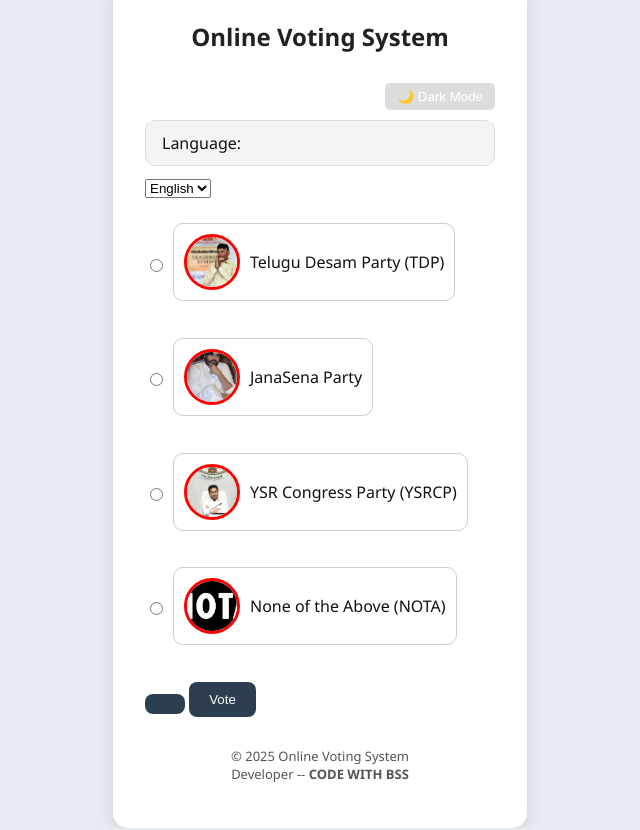
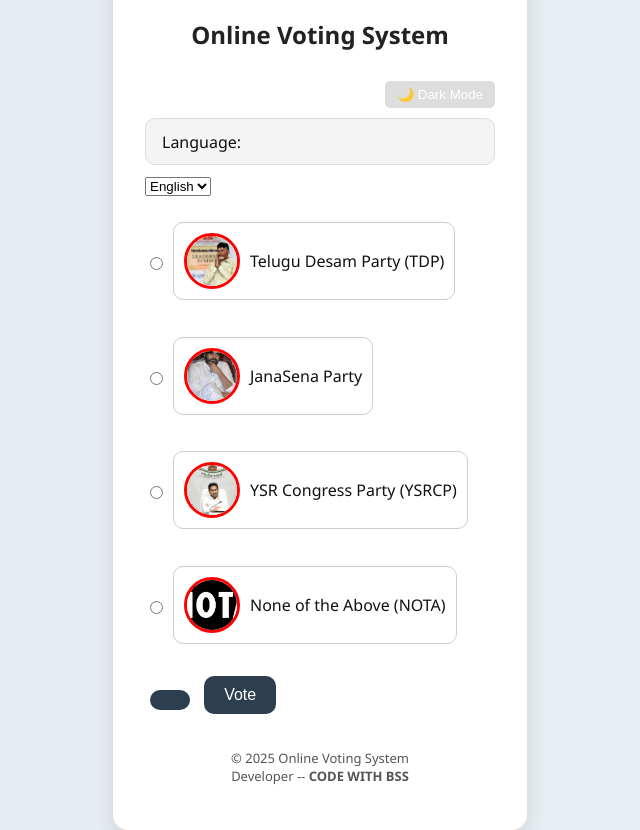
Before and after one commit to Bhanu-lpu/Onlinevotingapp, a Flask app: page / in a window 1280 px wide. Shown: the whole page, without its empty margins (320-960 px from the left). Run offline with Flask 3, Linux system fonts and the light colour scheme.

Commit message:
Update index.html

```diff
--- a/templates/index.html
+++ b/templates/index.html
@@ -63,8 +63,9 @@
         </label>
       </div>
 
-      <button type="button" onclick="clearSelection()">{{ t["clear_vote"] }}</button>
-      <button type="submit">{{ t["vote_button"] }}</button>
+<button type="button" class="btn btn-secondary" onclick="clearSelection()">{{ t["clear_vote"] }}</button>
+<button type="submit" class="btn btn-primary">{{ t["vote_button"] }}</button>
+
 
       {% if show_results %}
         <a href="{{ url_for('results', lang=lang) }}" class="btn btn-primary mt-3">{{ t["view_results"] }}</a>
```
